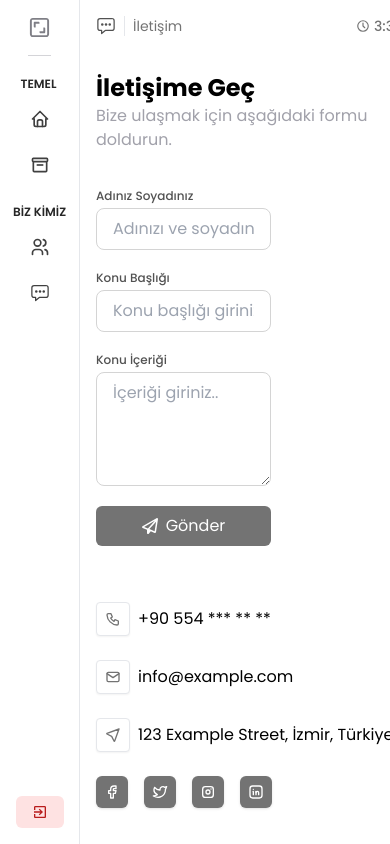
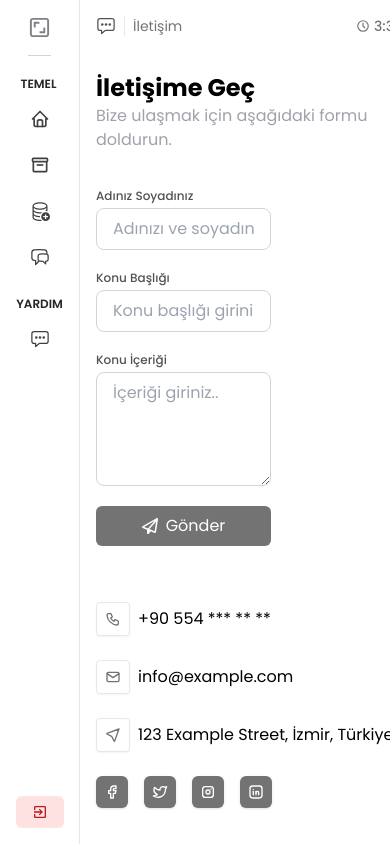
Before and after one commit to ozmberkan/easyStock, a React (Vite) app in the folder frontend/: page /contact in a window 390 px wide. Shown: the top 844 px of the page. Built offline with nearby package versions, Linux system fonts and the light colour scheme.

Commit message:
Mobil için güncelleme yapıldı.

```diff
--- a/frontend/src/components/Sidebar/MobileBar.jsx
+++ b/frontend/src/components/Sidebar/MobileBar.jsx
@@ -6,16 +6,17 @@ import { TbHome, TbUsers } from "react-icons/tb";
 import { BiBox } from "react-icons/bi";
 import { IoChatboxEllipsesOutline } from "react-icons/io5";
 import { Link } from "react-router-dom";
+import { BsDatabaseAdd } from "react-icons/bs";
+import { HiOutlineChatBubbleLeftRight } from "react-icons/hi2";
 
 const linkBase = [
   { path: "/", icon: TbHome },
   { path: "/products", icon: BiBox },
+  { path: "/add-product", icon: BsDatabaseAdd },
+  { path: "/feedbacks", icon: HiOutlineChatBubbleLeftRight },
 ];
 
-const linkWeWho = [
-  { path: "/about", icon: TbUsers },
-  { path: "/contact", icon: IoChatboxEllipsesOutline },
-];
+const linkWeWho = [{ path: "/contact", icon: IoChatboxEllipsesOutline }];
 
 const MobileBar = () => {
   return (
@@ -41,7 +42,7 @@ const MobileBar = () => {
         </div>
         <div className="flex flex-col justify-center items-center">
           <h1 className="text-xs font-semibold text-neutral-800 mb-2 uppercase">
-            BİZ KİMİZ
+            YARDIM
           </h1>
           <ul className="text-sm flex flex-col gap-2">
             {linkWeWho.map((link, index) => (
```
Also changed, not shown: 1 other file (tests, documents, lock files or other folders).
